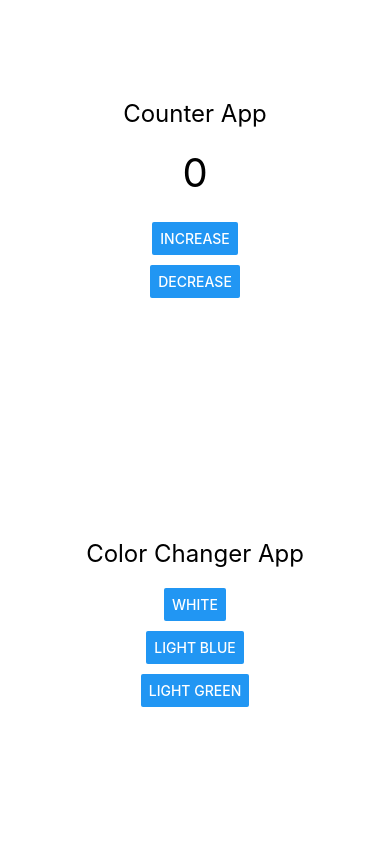
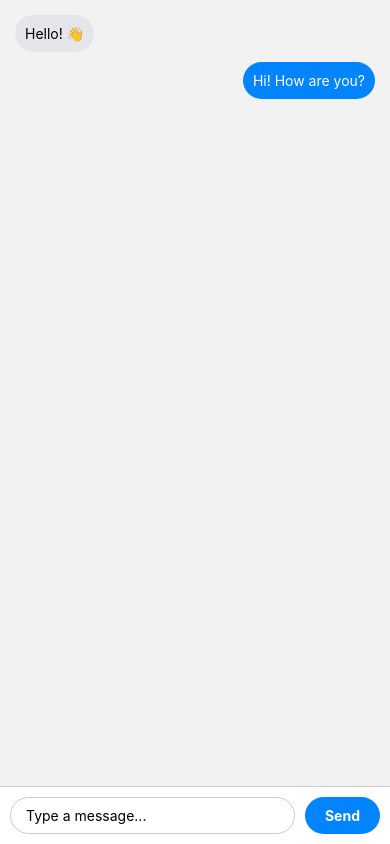
Before and after one commit to ricianin/F04_Ricianin_Bontog_IT_Elect1, a React Native app: screen / in a window 390 px wide. Built offline with nearby package versions, Linux system fonts and the light colour scheme.

Commit message:
Initial commit

```diff
--- a/App.js
+++ b/App.js
@@ -1,14 +1,13 @@
-import ColorChangerApp from './ColorChangerApp';
 import React from 'react';
 import { SafeAreaView } from 'react-native';
-import CounterApp from './CounterApp';
-
+import MidAct01 from './MidAct01';
+import Comment from './Comment'
 export default function App() {
   return (
     <SafeAreaView style={{ flex: 1 }}>
-     <CounterApp />
-      <ColorChangerApp />
 
+
+      <MidAct01/>
     </SafeAreaView>
   );
 }
--- a/ColorChangerApp.js
+++ /dev/null
@@ -1,27 +0,0 @@
-import React, { useState } from 'react';
-import { View, Button,Text, StyleSheet } from 'react-native';
-
-export default function ColorChangerApp() {
-  const [bgColor, setBgColor] = useState("white"); // default background color
-
-  return (
-    <View style={[styles.container, { backgroundColor: bgColor }]}>
-          <Text style={styles.title}>Color Changer App</Text>
-      <Button title="White" onPress={() => setBgColor('white')} />
-      <View style={{ height: 10 }} />
-      <Button title="Light Blue" onPress={() => setBgColor('lightblue')} />
-      <View style={{ height: 10 }} />
-      <Button title="Light Green" onPress={() => setBgColor('lightgreen')} />
-    </View>
-  );
-}
-
-const styles = StyleSheet.create({
-  container: {
-    flex: 1,
-    justifyContent: 'center',  // vertical center
-    alignItems: 'center',      // horizontal center
-    padding: 20,
-  },
-  title: { fontSize: 24, marginBottom: 20 },
-});
--- /dev/null
+++ b/Comment.js
@@ -0,0 +1,88 @@
+import React, { useState } from "react";
+import { View, Text, FlatList, TextInput, TouchableOpacity, StyleSheet } from "react-native";
+
+export default function CommentSection() {
+  const [comments, setComments] = useState([
+    { id: "1", text: "Sana malambing" },
+    { id: "2", text: "Kung ako nalang diay?" },
+  ]);
+  const [newComment, setNewComment] = useState("");
+
+  const addComment = () => {
+    if (newComment.trim().length === 0) return;
+    setComments([
+      ...comments,
+      { id: Date.now().toString(), text: newComment },
+    ]);
+    setNewComment("");
+  };
+
+  const renderItem = ({ item }) => (
+    <View style={styles.commentBox}>
+      <Text style={styles.commentText}>{item.text}</Text>
+      <TouchableOpacity style={styles.replyBtn}>
+        <Text style={styles.replyText}>Reply</Text>
+      </TouchableOpacity>
+    </View>
+  );
+
+  return (
+    <View style={styles.container}>
+      <FlatList
+        data={comments}
+        keyExtractor={(item) => item.id}
+        renderItem={renderItem}
+      />
+
+      <View style={styles.inputRow}>
+        <TextInput
+          style={styles.input}
+          placeholder="Write a comment..."
+          value={newComment}
+          onChangeText={setNewComment}
+        />
+        <TouchableOpacity style={styles.sendBtn} onPress={addComment}>
+          <Text style={styles.sendText}>Comment</Text>
+        </TouchableOpacity>
+      </View>
+    </View>
+  );
+}
+
+const styles = StyleSheet.create({
+  container: { flex: 1, padding: 10, backgroundColor: "#fff" },
+  commentBox: {
+    flexDirection: "row",
+    alignItems: "center",
+    justifyContent: "space-between",
+    backgroundColor: "#f2f2f2",
+    padding: 10,
+    borderRadius: 10,
+    marginBottom: 8,
+  },
+  commentText: { fontSize: 16, color: "#333", flex: 1 },
+  replyBtn: { paddingLeft: 10 },
+  replyText: { color: "#007bff", fontWeight: "500" },
+  inputRow: {
+    flexDirection: "row",
+    marginTop: 10,
+    borderTopWidth: 1,
+    borderTopColor: "#ddd",
+    paddingTop: 10,
+  },
+  input: {
+    flex: 1,
+    borderWidth: 1,
+    borderColor: "#ccc",
+    borderRadius: 20,
+    paddingHorizontal: 15,
+  },
+  sendBtn: {
+    marginLeft: 10,
+    backgroundColor: "#007bff",
+    paddingHorizontal: 15,
+    justifyContent: "center",
+    borderRadius: 20,
+  },
+  sendText: { color: "#fff", fontWeight: "600" },
+});
--- a/CounterApp.js
+++ /dev/null
@@ -1,27 +0,0 @@
-import React, { useState } from 'react';
-import { View, Text, Button, StyleSheet } from 'react-native';
-
-export default function CounterApp() {
-  // State hook: count starts at 0
-  const [count, setCount] = useState(0);
-
-  return (
-    <View style={styles.container}>
-      <Text style={styles.title}>Counter App</Text>
-      <Text style={styles.counter}>{count}</Text>
-
-      <View style={{ marginVertical: 5 }}>
-        <Button title="Increase" onPress={() => setCount(count + 1)} />
-      </View>
-      <View style={{ marginVertical: 5 }}>
-        <Button title="Decrease" onPress={() => setCount(count - 1)} />
-      </View>
-    </View>
-  );
-}
-
-const styles = StyleSheet.create({
-  container: { flex: 1, justifyContent: 'center', alignItems: 'center' },
-  title: { fontSize: 24, marginBottom: 20 },
-  counter: { fontSize: 40, marginBottom: 20 ,},
-});
--- /dev/null
+++ b/MidAct01.js
@@ -0,0 +1,86 @@
+import React, { useState } from "react";
+import { SafeAreaView, View, Text, TextInput, TouchableOpacity, FlatList } from "react-native";
+
+export default function MidAct01() {
+  const [messages, setMessages] = useState([
+    { id: "1", text: "Hello! 👋", sender: "other" },
+    { id: "2", text: "Hi! How are you?", sender: "me" },
+  ]);
+  const [input, setInput] = useState("");
+
+  const sendMessage = () => {
+    if (input.trim() === "") return;
+
+    const newMessage = {
+      id: Date.now().toString(),
+      text: input,
+      sender: "me",
+    };
+
+    setMessages([...messages, newMessage]);
+    setInput("");
+  };
+
+  const renderItem = ({ item }) => (
+    <View
+      style={{
+        alignSelf: item.sender === "me" ? "flex-end" : "flex-start",
+        backgroundColor: item.sender === "me" ? "#0084ff" : "#e5e5ea",
+        borderRadius: 20,
+        margin: 5,
+        padding: 10,
+        maxWidth: "70%",
+      }}
+    >
+      <Text style={{ color: item.sender === "me" ? "#fff" : "#000" }}>{item.text}</Text>
+    </View>
+  );
+
+  return (
+    <SafeAreaView style={{ flex: 1, backgroundColor: "#f2f2f2" }}>
+      <FlatList
+        data={messages}
+        keyExtractor={(item) => item.id}
+        renderItem={renderItem}
+        contentContainerStyle={{ padding: 10 }}
+      />
+
+      {/* Input Field */}
+      <View
+        style={{
+          flexDirection: "row",
+          padding: 10,
+          borderTopWidth: 1,
+          borderColor: "#ccc",
+          backgroundColor: "#fff",
+        }}
+      >
+        <TextInput
+          style={{
+            flex: 1,
+            borderWidth: 1,
+            borderColor: "#ccc",
+            borderRadius: 20,
+            paddingHorizontal: 15,
+            marginRight: 10,
+          }}
+          placeholder="Type a message..."
+          value={input}
+          onChangeText={setInput}
+        />
+        <TouchableOpacity
+          onPress={sendMessage}
+          style={{
+            backgroundColor: "#0084ff",
+            borderRadius: 20,
+            paddingVertical: 10,
+            paddingHorizontal: 20,
+            justifyContent: "center",
+          }}
+        >
+          <Text style={{ color: "#fff", fontWeight: "bold" }}>Send</Text>
+        </TouchableOpacity>
+      </View>
+    </SafeAreaView>
+  );
+}
```
